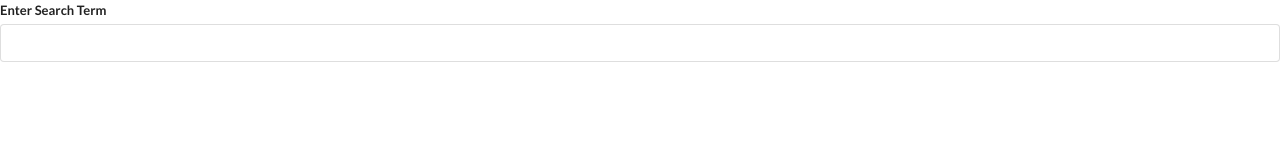
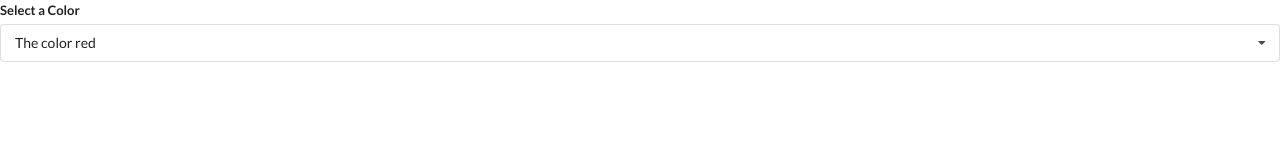
Before and after one commit to FraserACoutts/modern-react-with-redux, a React (Create React App) app in the folder widgets/: page / in a window 1280 px wide. Shown: the top 160 px of the page. Built offline with nearby package versions, Linux system fonts and the light colour scheme.

Commit message:
Getting more practice with the useState hook and the useEffect hook. Creating a dropdown widget in react

```diff
--- a/widgets/src/App.js
+++ b/widgets/src/App.js
@@ -1,6 +1,7 @@
-import React from 'react';
+import React, { useState } from 'react';
 // import Accordion from './components/Accordion';
 import Search from './components/Search';
+import Dropdown from './components/Dropdown';
 
 const items = [
     {
@@ -17,10 +18,29 @@ const items = [
     },
 ];
 
+const options = [
+    {
+        label: 'The color red',
+        value: 'red'
+    },
+    {
+        label: 'The color green',
+        value: 'green'
+    },
+    {
+        label: 'A shade of blue',
+        value: 'blue'
+    }
+];
+
 export default () => {
+    const [selected, setSelected] = useState(options[0]);
     return (
         <div>
-            <Search />
+            <Dropdown
+                options={options}
+                selected={selected}
+                onSelectedChange={setSelected} />
         </div>
     );
 };
--- /dev/null
+++ b/widgets/src/components/Dropdown.js
@@ -0,0 +1,41 @@
+import React, { useState } from 'react';
+
+const Dropdown = ({ options, selected, onSelectedChange }) => {
+    const [open, setOpen] = useState(false);
+
+    const renderedOptions = options.map((option) => {
+        if (option.value === selected.value) {
+            return null;
+        }
+
+        return (
+            <div
+                key={option.value}
+                className="item"
+                onClick={() => onSelectedChange(option)}
+            >
+                {option.label}
+            </div>
+        );
+    });
+
+    return (
+        <div className="ui form">
+            <div className="field">
+                <label className="label">Select a Color</label>
+                <div
+                    onClick={() => setOpen(!open)}
+                    className={`ui selection dropdown ${open ? 'visible active' : ''}`}
+                >
+                    <i className="dropdown icon"></i>
+                    <div className="text">{selected.label}</div>
+                    <div className={`menu ${open ? 'visible transition' : ''}`}>
+                        {renderedOptions}
+                    </div>
+                </div>
+            </div>
+        </div>
+    );
+};
+
+export default Dropdown;
--- a/widgets/src/components/Search.js
+++ b/widgets/src/components/Search.js
@@ -20,19 +20,37 @@ const Search = () => {
             setResults(data.query.search);
         };
 
-        if (term) {
+        if (term && !results.length) {
             search();
+        } else {
+            const timeoutId = setTimeout(() => {
+                if (term) {
+                    search();
+                }
+            }, 500);
+
+            return () => {
+                clearTimeout(timeoutId);
+            };
         }
     }, [term]);
 
     const renderedResults = results.map((result) => {
         return (
             <div key={result.pageid} className="item">
+                <div className="right floated content">
+                    <a
+                        className="ui button"
+                        href={`https://en.wikipedia.org?curid=${result.pageid}`}
+                    >
+                        Go
+                     </a>
+                </div>
                 <div className="content">
                     <div className="header">
                         {result.title}
                     </div>
-                    {result.snippet}
+                    <span dangerouslySetInnerHTML={{ __html: result.snippet }}></span>
                 </div>
             </div>
         );
```
